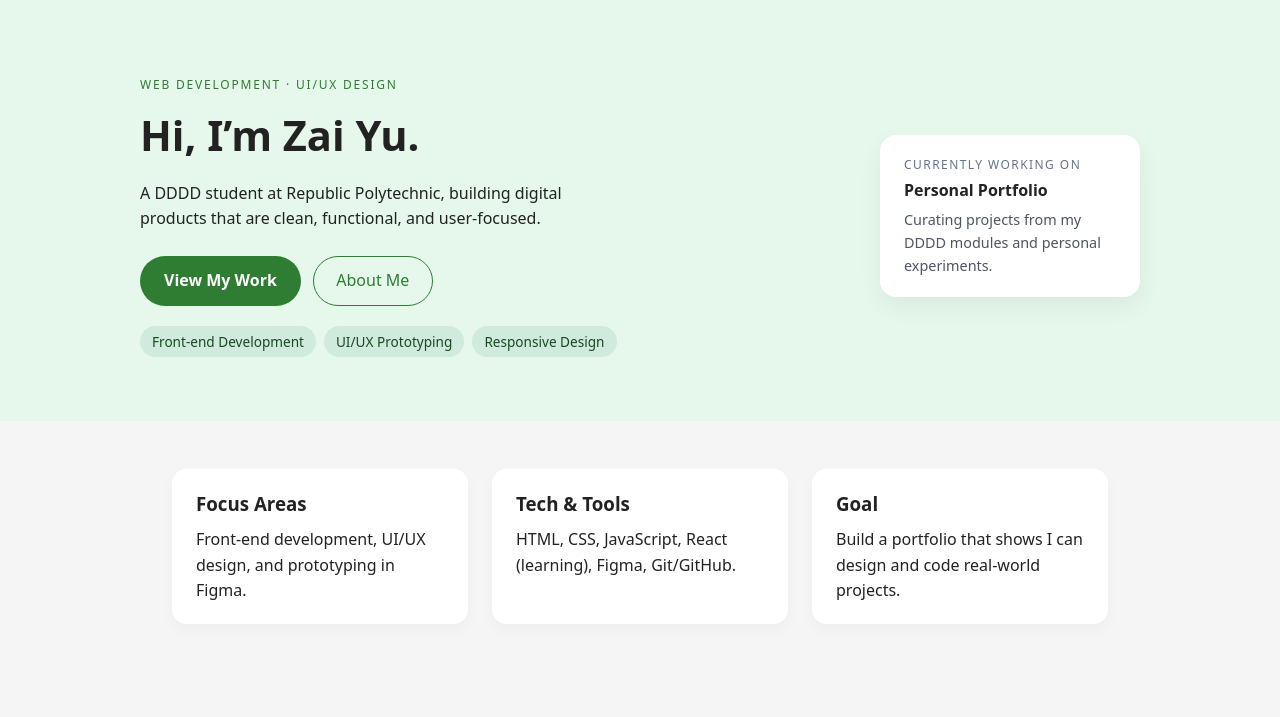
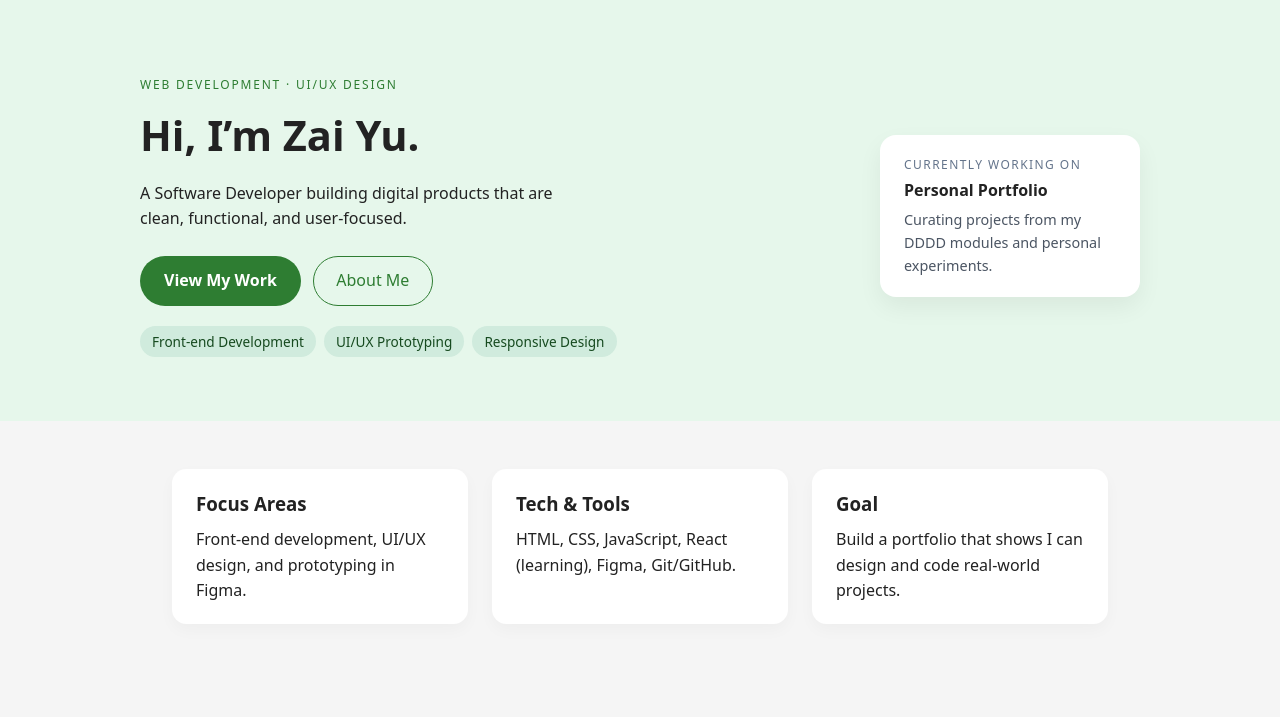
Before and after one commit to nuhuh-123/zaiyu-portfolio, a plain HTML site: page index.html in a window 1280 px wide. Shown: the part 70-787 px from the top of the page. Drawn offline with Linux system fonts and the light colour scheme.

Commit message:
Update subtitle to reflect current role

```diff
--- a/index.html
+++ b/index.html
@@ -32,7 +32,7 @@
                 <p class="hero-tag">Web Development · UI/UX Design</p>
                 <h1>Hi, I’m Zai Yu.</h1>
                 <p class="hero-subtitle">
-                    A DDDD student at Republic Polytechnic, building digital products that
+                    A Software Developer building digital products that
                     are clean, functional, and user-focused.
                 </p>
 
```
